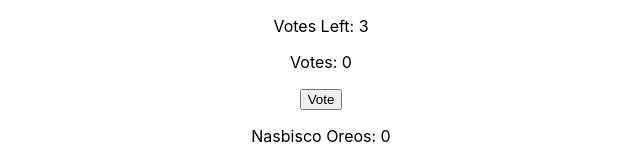
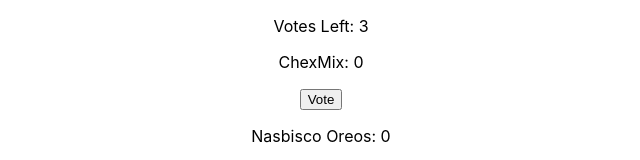
Before and after one commit to chikondiman/app, a React (Create React App) app: page / in a window 1280 px wide. Shown: the top 160 px of the page, without its empty margins (319-959 px from the left). Built offline with nearby package versions, Linux system fonts and the light colour scheme.

Commit message:
Update Component.js

```diff
--- a/src/Component.js
+++ b/src/Component.js
@@ -11,7 +11,7 @@ function Component() {
     return (
      <div>
         <p> Votes Left: {votesAvailable} </p>
-        <p> Votes: {snack1} </p>
+        <p> ChexMix: {snack1} </p>
        <button onClick={() => {
          subtractVote(votesAvailable - 1);
          setCount1(snack1 + 1);
```
